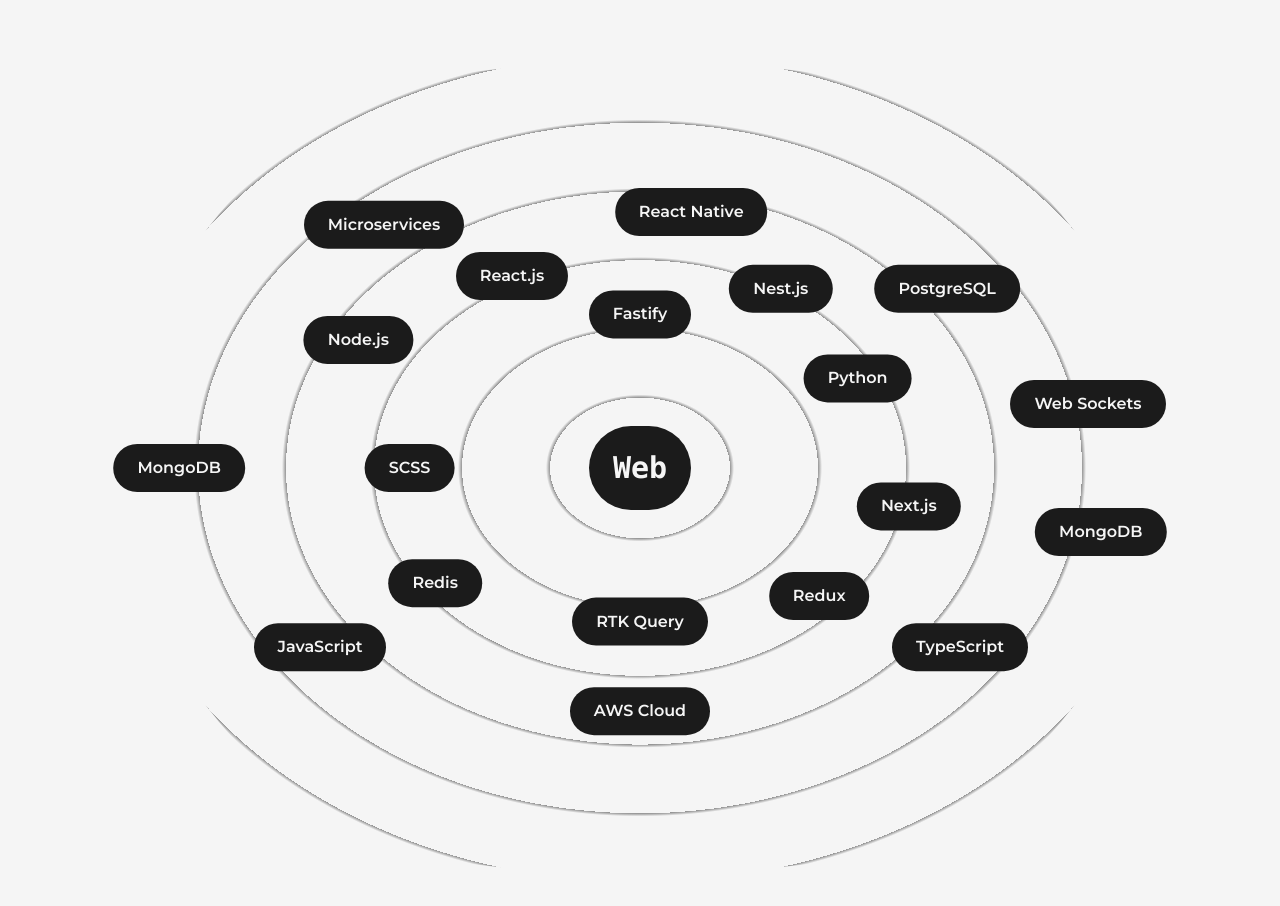
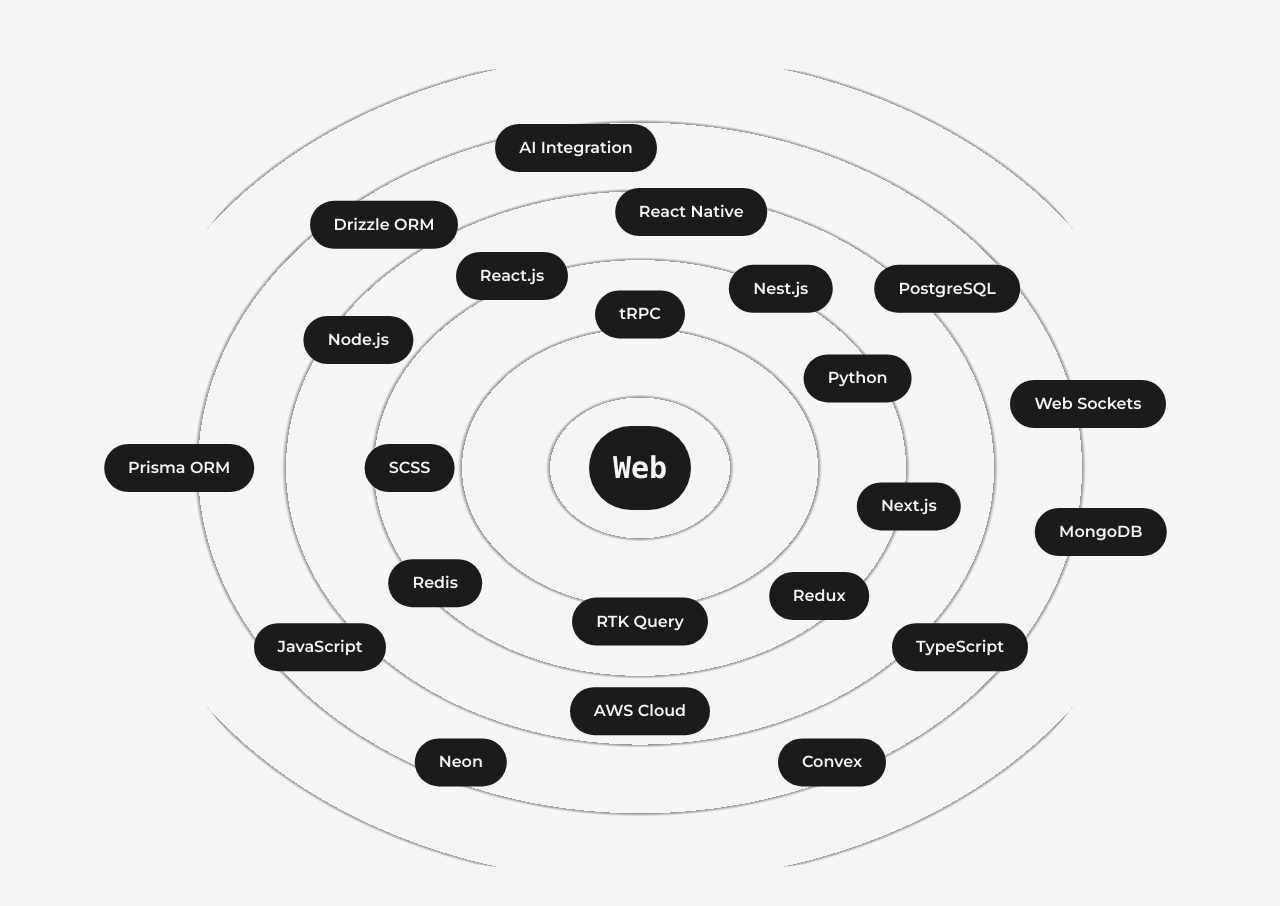
Before and after one commit to hamza-nafasat/my-portfolio-nextJs, a Next.js app: page /about in a window 1280 px wide. Shown: the part 1000-1906 px from the top of the page. Built offline with nearby package versions, Linux system fonts and the light colour scheme.

Commit message:
push latest code

```diff
--- a/src/components/About/Skills.js
+++ b/src/components/About/Skills.js
@@ -35,6 +35,7 @@
           Web
         </motion.div>
         <SkillWraper name={"React Native"} x={"4vw"} y={"-20vw"} />
+        <SkillWraper name={"AI Integration"} x={"-5vw"} y={"-25vw"} />
         <SkillWraper name={"Nest.js"} x={"11vw"} y={"-14vw"} />
         <SkillWraper name={"Python"} x={"17vw"} y={"-7vw"} />
         <SkillWraper name={"Next.js"} x={"21vw"} y={"3vw"} />
@@ -43,16 +44,18 @@
         <SkillWraper name={"RTK Query"} x={"0vw"} y={"12vw"} />
         <SkillWraper name={"Redux"} x={"14vw"} y={"10vw"} />
         <SkillWraper name={"AWS Cloud"} x={"0vw"} y={"19vw"} />
-        <SkillWraper name={"Fastify"} x={"0vw"} y={"-12vw"} />
+        <SkillWraper name={"tRPC"} x={"0vw"} y={"-12vw"} />
         <SkillWraper name={"React.js"} x={"-10vw"} y={"-15vw"} />
         <SkillWraper name={"Web Sockets"} x={"35vw"} y={"-5vw"} />
         <SkillWraper name={"Node.js"} x={"-22vw"} y={"-10vw"} />
-        <SkillWraper name={"Microservices"} x={"-20vw"} y={"-19vw"} />
-        <SkillWraper name={"MongoDB"} x={"-36vw"} y={"0vw"} />
+        <SkillWraper name={"Drizzle ORM"} x={"-20vw"} y={"-19vw"} />
+        <SkillWraper name={"Prisma ORM"} x={"-36vw"} y={"0vw"} />
         <SkillWraper name={"MongoDB"} x={"36vw"} y={"5vw"} />
         <SkillWraper name={"PostgreSQL"} x={"24vw"} y={"-14vw"} />
         <SkillWraper name={"JavaScript"} x={"-25vw"} y={"14vw"} />
         <SkillWraper name={"TypeScript"} x={"25vw"} y={"14vw"} />
+        <SkillWraper name={"Neon"} x={"-14vw"} y={"23vw"} />
+        <SkillWraper name={"Convex"} x={"15vw"} y={"23vw"} />
       </div>
     </>
   );
--- a/src/components/Globel/Text.js
+++ b/src/components/Globel/Text.js
@@ -3,7 +3,7 @@
 // const AboutPageDp =
 //   "https://res.cloudinary.com/hamzanafasat/image/upload/v1733300985/portfolio%20website/whmqwhswgrap4enqiwko.jpg";
 const AboutPageDp =
-  "https://res.cloudinary.com/hamzanaaafasat/image/upload/v1733300985/portfolio%20website/whmqwhswgrap4enqiwko.jpg";
+  "https://res.cloudinary.com/hamzanafasat/image/upload/v1767246947/portfolio%20website/DevImage_ozuegx.jpg";
 const ProfileText_1 =
   "Hey everyone! I am Hamza Nafasat, a Full Stack Developer. I love making website's look cool and work well. I am expert in HTML, SASS, Tailwind, JavaScript, React, for creating amazing sites.";
 const ProfileText_2 =
@@ -66,6 +66,17 @@
     summery:
       "Built a production-ready workflow automation platform inspired by n8n and Zapier. Features a visual drag-and-drop workflow builder using React Flow, real-time trigger nodes (Webhook, Google Forms, Stripe), AI integrations (OpenAI, Claude, Gemini), background job execution with Inngest, encrypted credential management, execution history with error tracking, and a complete SaaS layer including authentication, subscriptions, and payments. Developed with Next.js 16 App Router, TypeScript, Prisma, Neon Postgres, tRPC, Sentry, and Polar for scalable, secure automation workflows.",
   },
+
+  {
+    type: "B2B SaaS Platform",
+    title: "Echo – AI Customer Support Platform",
+    link: "https://echo-web-ebon.vercel.app",
+    github: "https://github.com/hamza-nafasat/echo",
+    image:
+      "https://res.cloudinary.com/hamzanafasat/image/upload/v1767189266/portfolio%20website/echo-banner_qohdeu.png",
+    summery:
+      "Built a production-ready B2B AI customer support platform with real-time chat, voice assistance, and intelligent knowledge base. Features include AI-powered conversations using Convex Agents, document embeddings with RAG, human handoff and auto-resolution workflows, voice support via VAPI, embeddable chat widget, operator dashboard, and team-based workspaces. Includes secure API key storage with AWS Secrets Manager, authentication and subscriptions via Clerk, multi-model AI support (OpenAI, Anthropic, Grok), error tracking with Sentry, and a monorepo architecture using Turborepo. Developed with Next.js 15, React 19, Tailwind v4, shadcn/ui, and production-ready deployment.",
+  },
   {
     type: "Full-Stack SaaS Platform",
     title: "MeetAI – AI-Powered Video Call Platform",
@@ -75,17 +86,6 @@
       "https://res.cloudinary.com/hamzanafasat/image/upload/v1767188826/portfolio%20website/meet-ai-agents_jqm1lm.png",
     summery:
       "Built an AI-powered video conferencing platform with real-time calls and custom AI agents. Supports live video meetings using Stream Video SDK, AI-generated summaries, transcripts, recordings, and post-call AI chat that understands meeting context. Includes transcript search, video playback, meeting history, background processing with Inngest, OpenAI integrations, authentication, subscriptions, and a full SaaS workflow. Developed with Next.js 15, React 19, TypeScript, Drizzle ORM, Neon Postgres, Tailwind v4, Shadcn/ui, Better Auth, Polar payments, and production-ready deployment.",
-  },
-
-  {
-    type: "B2B SaaS Platform",
-    title: "Echo – AI Customer Support Platform",
-    link: "https://echo-web-ebon.vercel.app/integrations",
-    github: "https://github.com/hamza-nafasat/echo",
-    image:
-      "https://res.cloudinary.com/hamzanafasat/image/upload/v1767189266/portfolio%20website/echo-banner_qohdeu.png",
-    summery:
-      "Built a production-ready B2B AI customer support platform with real-time chat, voice assistance, and intelligent knowledge base. Features include AI-powered conversations using Convex Agents, document embeddings with RAG, human handoff and auto-resolution workflows, voice support via VAPI, embeddable chat widget, operator dashboard, and team-based workspaces. Includes secure API key storage with AWS Secrets Manager, authentication and subscriptions via Clerk, multi-model AI support (OpenAI, Anthropic, Grok), error tracking with Sentry, and a monorepo architecture using Turborepo. Developed with Next.js 15, React 19, Tailwind v4, shadcn/ui, and production-ready deployment.",
   },
 
   {
```
Also changed, not shown: 1 other file (tests, documents, lock files or other folders).
